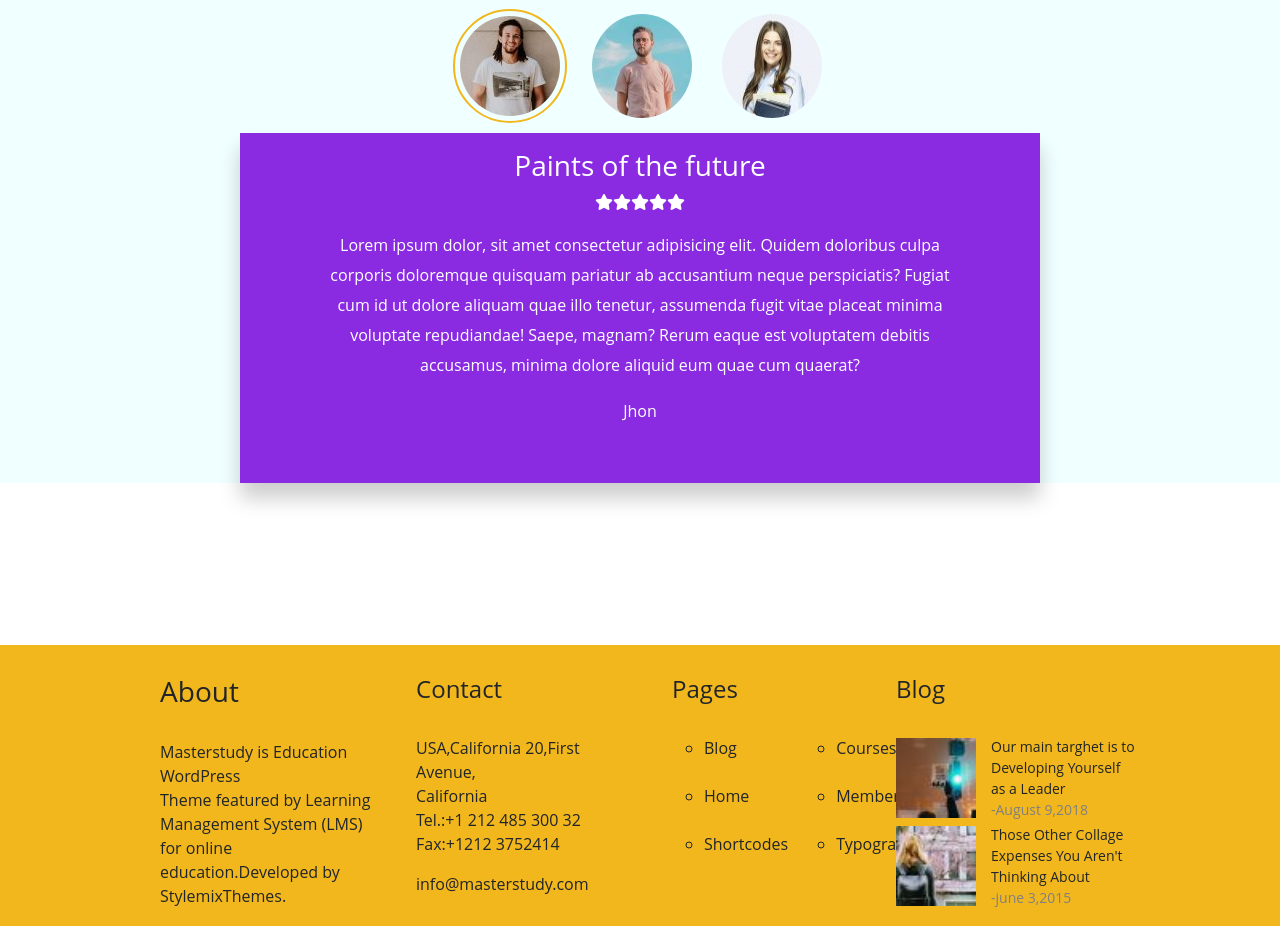
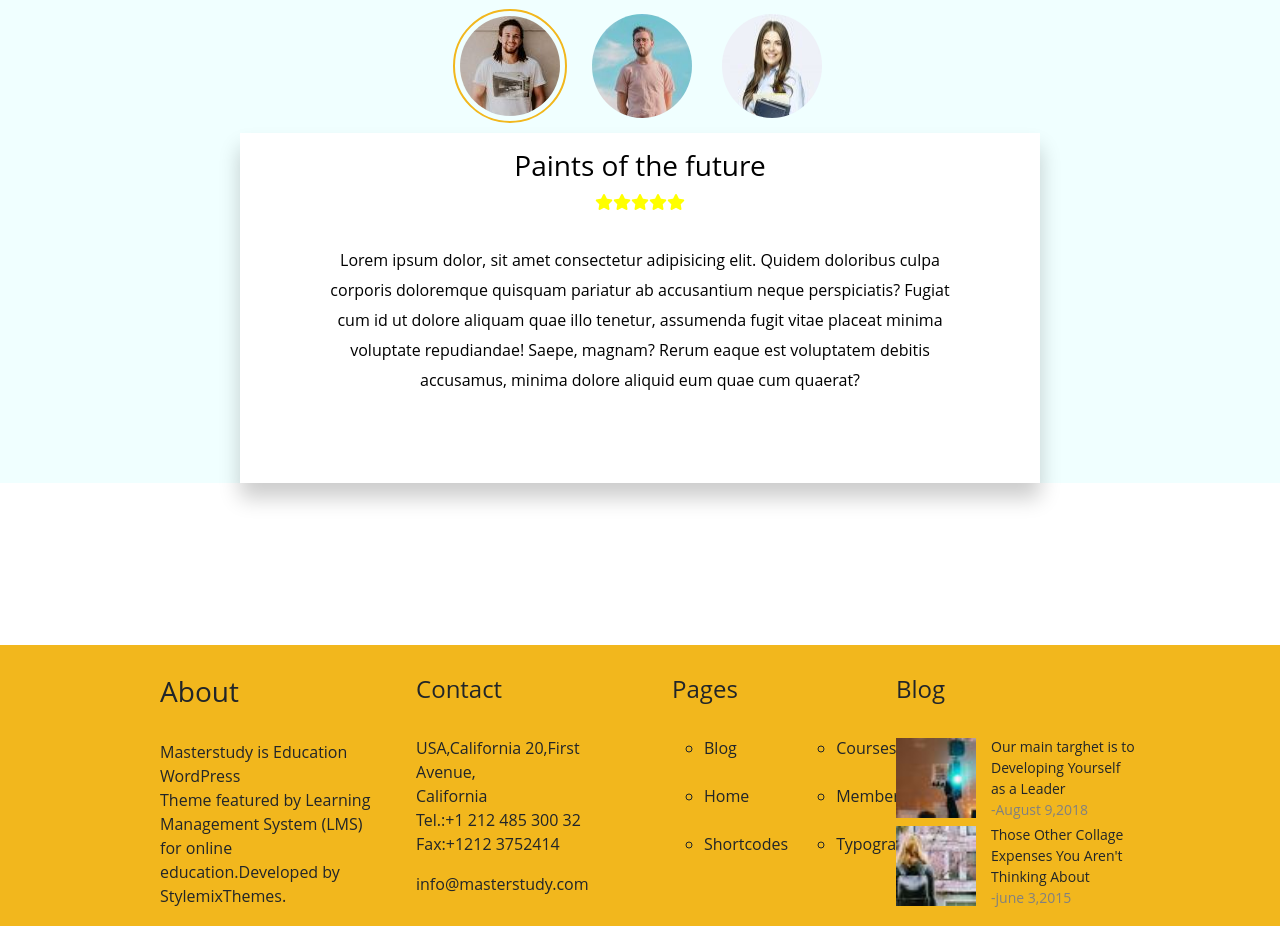
Before and after one commit to RiccardoPellegrino/proj-html-vuejs, a Vue app: page / in a window 1280 px wide. Shown: the part 4960-5886 px from the top of the page. Built offline with nearby package versions, Linux system fonts and the light colour scheme.

Commit message:
star yellow

```diff
--- a/src/assets/styles/general.scss
+++ b/src/assets/styles/general.scss
@@ -12,6 +12,10 @@ body {
     background-color: #F8F9FA;
     background-color: black;
     font-family: "Open Sans";
+}
+
+.fa-star {
+    color: yellow;
 }
 
 .text-dovegray {
--- a/src/components/StundetsComponent.vue
+++ b/src/components/StundetsComponent.vue
@@ -25,21 +25,18 @@
                             aliquam quae illo tenetur, assumenda fugit vitae placeat minima voluptate repudiandae!
                             Saepe, magnam? Rerum eaque est voluptatem debitis accusamus, minima dolore aliquid eum quae
                             cum quaerat?</p>
-                        <span>Jhon</span>
                     </div>
                     <div class="user-text">
                         <p>Lorem ipsum dolor, sit amet consectetur adipisicing elit. Quidem doloribus culpa corporis
                             lorems0 voluptate repudiandae!
                             Saepe, magnam? Rerum eaque est voluptatem debitis accusamus, minima dolore aliquid eum quae
                             cum quaerat?</p>
-                        <span>Jhon</span>
                     </div>
                     <div class="user-text">
                         <p>Lorem ipsum dolor, sit amet consectetur adipisicing elit. Quidem doloribus culpa corporis
                             lorm10 minima voluptate repudiandae!
                             Saepe, magnam? Rerum eaque est voluptatem debitis accusamus, minima dolore aliquid eum quae
                             cum quaerat?</p>
-                        <span>Jhon</span>
                     </div>
                 </div>
 
@@ -79,8 +76,8 @@ export default {
 
 .testimonial-text {
 
-    background-color: blueviolet;
-    color: white;
+    background-color: white;
+    color: black;
     width: 100%;
     height: 350px;
     position: relative;
```
